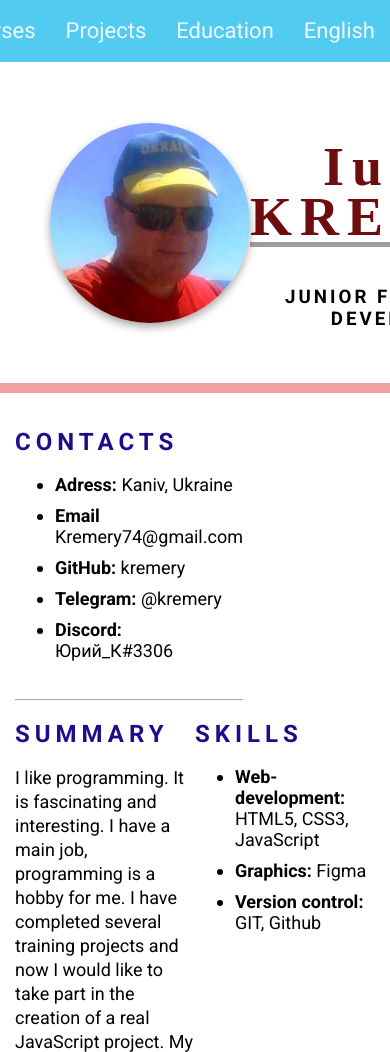
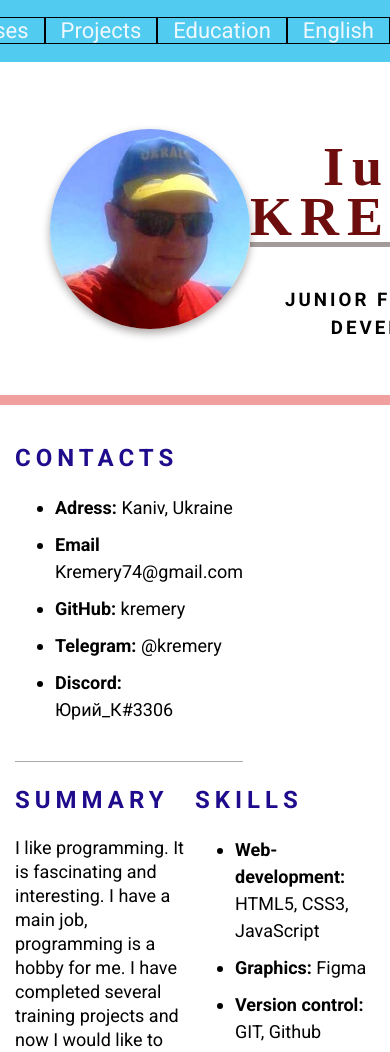
Before and after one commit to Kremery/rsschool-cv, a plain HTML site: page index.html in a window 390 px wide. Shown: the top 1052 px of the page. Drawn offline with Linux system fonts and the light colour scheme; a web font is replaced by a local one.

Commit message:
feat: add media

```diff
--- a/css/style.css
+++ b/css/style.css
@@ -16,6 +16,8 @@ body{
   display: flex;
   flex-direction: column;
   justify-content: space-between;
+  line-height: 1.5;
+  color: #000;
 }
 
 .container {
@@ -23,14 +25,19 @@ body{
   margin: 0 auto;
 }
 
-/* .section-item a {
-  color: #829985;
-  text-decoration: none;
-  transition: color 0.5s;
+/* медиазапросы */
+@media (max-width: 768px) {
+  .section-container-items {
+    flex: 0 1 100%;
+  }
+  .nav-link {
+    font-size: 10px;
+    border: 1px solid #000;
+  }
+  .section-prof-ava {
+    width: 100px;
+    height: 00px;}
 }
-.section-item a:hover {
-  color: #4d2323;
-} */
 
 
 /* block header */
@@ -54,9 +61,10 @@ body{
   font-size: 22px;
   font-weight: 400;
   transition: .9s;
+
 }
 a:hover {
-  color: blueviolet;
+  color: rgb(73, 226, 43);
 }
 
 /* block main */
@@ -218,6 +226,7 @@ a:hover {
 .link-github {
   text-decoration: none;
   color: #fff;
+  transition: .9s;
 }
 .footer-link-rss {
   width: 100px;
```
